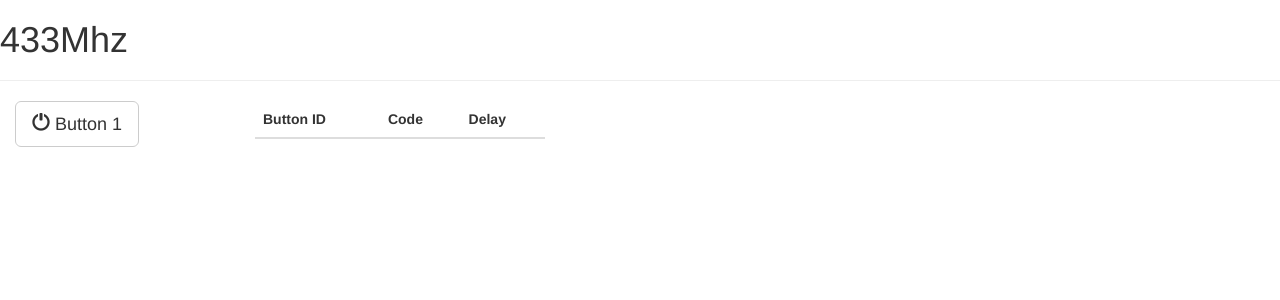
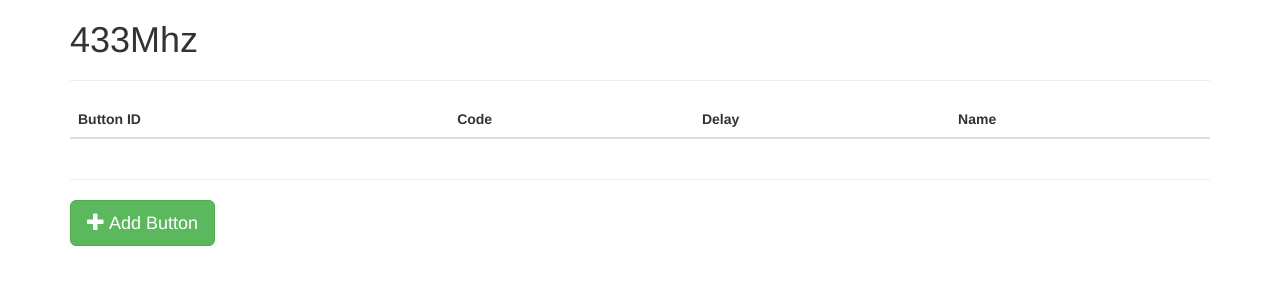
Before and after one commit to xillwillx/433Mhz_web, a Flask app: page / in a window 1280 px wide. Shown: the top 300 px of the page. Run offline with Flask 2, Linux system fonts and the light colour scheme; lists and menus that the app fills with data are empty; some libraries are stand-ins or nearby versions.

Commit message:
Bring prototype up to date

```diff
--- a/web_433Mhz/static/433Mhz.js
+++ b/web_433Mhz/static/433Mhz.js
@@ -1,16 +1,52 @@
 var btnID = 1;
+var btnList = [];
 $(document).ready(function() {
-    $("#ButtonList").append('<button id="GetCodeBtn" class="btn btn-lg btn-default" data-loading-text="Awaiting Signal"><span class="glyphicon glyphicon-off"></span>  Button '+btnID+'</button>');
-
-    $("#GetCodeBtn").click(function(e) {
-        $("#"+e.target.id).button('loading');
+    $("#AddBtn").click(function(e) {
         $.getJSON('/api/get_code', function(data) {
+            $(this).button('loading');
             data = data['code'].split(',');
             var code = data[0];
             var delay = data[1];
-            $("#DataTable").append('<tr><td>'+btnID+'</td><td>'+code+'</td><td>'+delay+'</td></tr>');
+            btnList.push({
+                id: btnID,
+                code: code,
+                delay: delay,
+                name: "",
+            });
             btnID += 1;
-            $("#"+e.target.id).button('reset');
+            writeToTable();
+            $(this).button('reset');
         });
     });
 });
+
+$(document).on('click', 'a.info-link', function(e) {
+    var id = e.target.id;
+    bootbox.dialog({
+        title: "Add button name...",
+        message: '<div class="input-group input-group-lg"><span class="input-group-addon" id="sizing-addon">Button Name</span><input id="BtnName" type="text" class="form-control" placeholder="Example: Living Room, Television, etc" aria-describedby="sizing-addon"></div>',
+        buttons: {
+            success: {
+                label: "Save",
+                className: "btn-success",
+                callback: function() {
+                    var name = $("#BtnName").val();
+                    btnList[parseInt(id.match(/\d+/), 10)-1]['name'] = name;
+                    writeToTable();
+                }
+            }
+        }
+    });
+});
+function writeToTable() {
+    $("#DataBody").empty();
+    btnList.forEach(function(btn) {
+        var data = '<tr><td>'+btn['id']+'</td><td>'+btn['code']+'</td><td>'+btn['delay']+'</td><td>';
+        if(btn['name'] == "") {
+            data += '<a class="info-link" id="nameModal'+btn['id']+'" href="#">Add name</a></td></tr>';
+        } else {
+           data += '<a class="info-link" id="nameModal'+btn['id']+'" href="#">'+btn['name']+'</a></td></tr>';
+        }
+        $("#DataBody").append(data);
+    });
+}
--- a/web_433Mhz/templates/index.html
+++ b/web_433Mhz/templates/index.html
@@ -3,7 +3,7 @@
 {% block title %}433Mhz{% endblock %}
 {% block styles %}
 <style>
-    .remote-btn-group {
+    .button-data {
         height: auto;
         max-height: 400px;
         overflow: auto;
@@ -12,24 +12,31 @@
 {{super()}}
 {% endblock %}
 {% block content %}
+<div class="container">
     <h1>433Mhz</h1>
     <hr / >
-<div class="col-md-9">
-    <div class="row">
-        <div class="col-md-3">
-            <div id="ButtonList" class="remote-btn-group">
-            </div>
-        </div>
-        <div class="col-md-4">
-            <table id="DataTable" class="table table-hover">
+    <div class="button-data">
+        <table class="table table-hover">
             <thead>
                 <tr>
                     <th>Button ID</th>
                     <th>Code</th>
                     <th>Delay</th>
+                    <th>Name</th>
                 </tr>
+                <tbody id="DataBody">
+                </tbody>
             </thead>
         </table>
+    </div>
+    <hr />
+    <div class="row">
+        <div class="col-md-6">
+            <button id="AddBtn" class="btn btn-lg btn-success" data-loading-text="Awaiting Signal...">
+                <span class="glyphicon glyphicon-plus"></span>    Add Button
+            </button>
+        </div>
+        <div class="col-md-6">
         </div>
     </div>
 </div>
@@ -37,5 +44,6 @@
 
 {% block scripts %}
 {{super()}}
+<script src="https://cdnjs.cloudflare.com/ajax/libs/bootbox.js/4.4.0/bootbox.min.js"></script>
 <script src="{{url_for('static', filename='433Mhz.js')}}"></script>
 {% endblock %}
```
Lines whose indentation alone changed are shown as unchanged.
